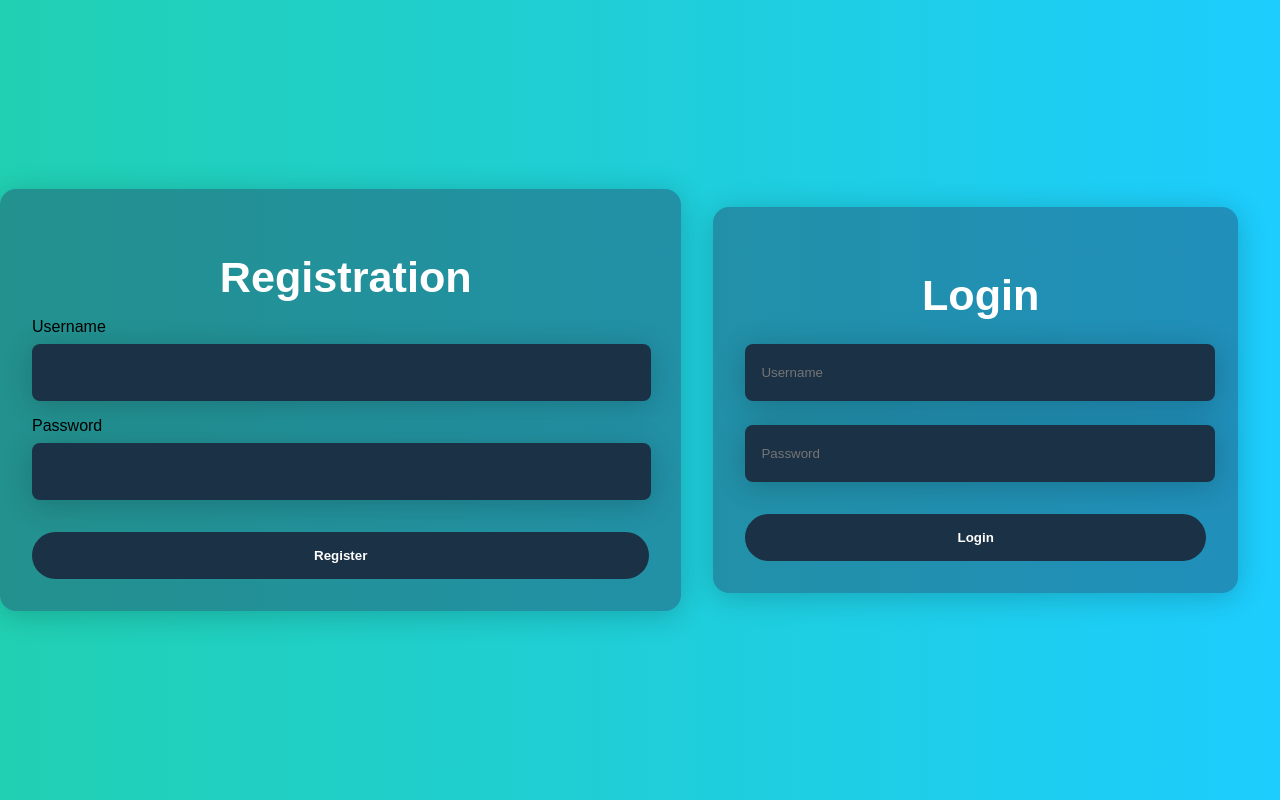
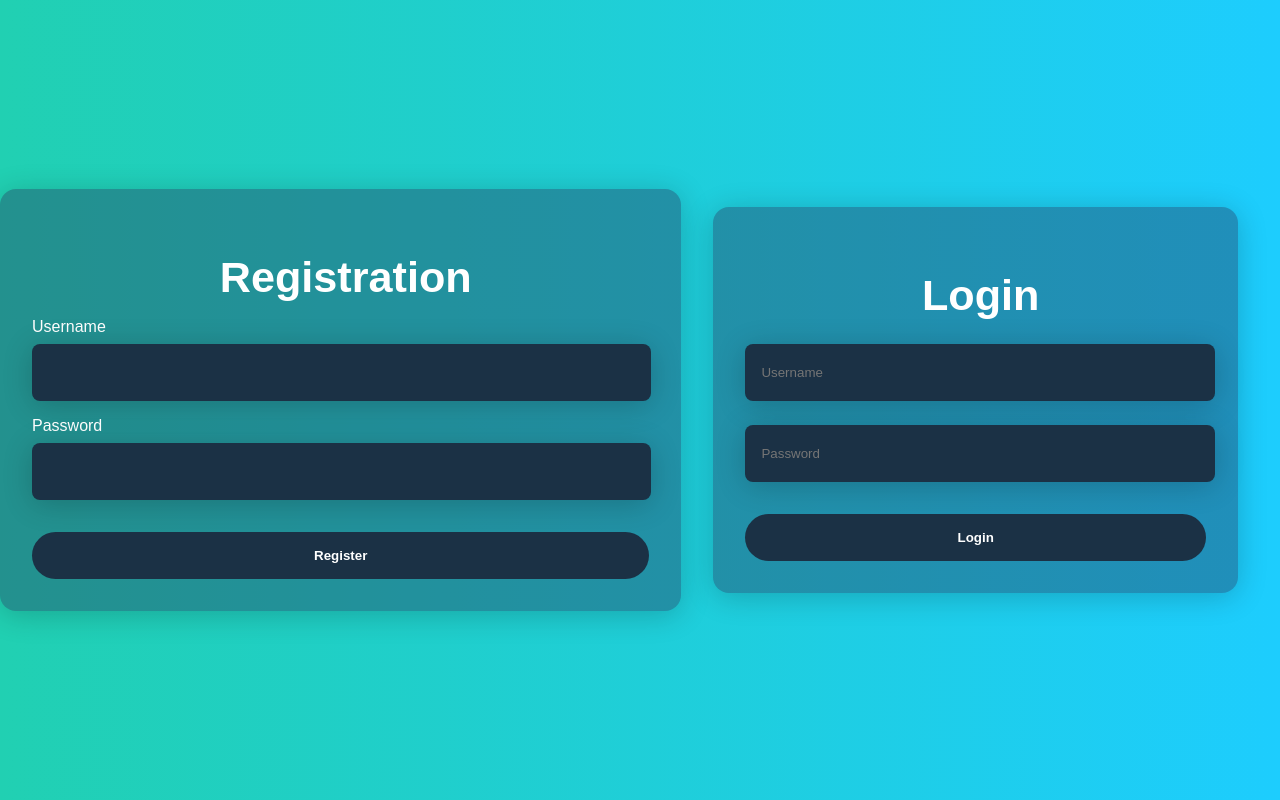
Before and after one commit to AyomideOladele/EasyCoinGrp63, a React (Vite) app in the folder client/: page / in a window 1280 px wide. Built offline with nearby package versions, Linux system fonts and the light colour scheme.

Commit message:
Final edits
Input text colouring, and navigation in login.jsx

```diff
--- a/client/src/components/login.jsx
+++ b/client/src/components/login.jsx
@@ -34,7 +34,7 @@
       if (response.data.message){
         setLoginStatus(response.data.message)
       } else{
-        navigate('../home');
+        navigate('../welcome');
       }
     });
 }
--- a/client/src/components/style/login.css
+++ b/client/src/components/style/login.css
@@ -27,6 +27,11 @@
   margin-bottom: 1rem;
 }
 
+.registration label,
+.login label {
+  color: white;
+}
+
 .registration input,
 .login input {
   width: 95%;
@@ -36,6 +41,7 @@
   border-radius: 0.5rem;
   background-color: #1B3145;
   box-shadow: 0 4px 30px rgba(0, 0, 0, 0.2);
+  color: white;
 }
 
 .registration button,
--- a/client/src/components/style/welcome.css
+++ b/client/src/components/style/welcome.css
@@ -146,6 +146,7 @@
   margin: 8px 0px 0px 0px;
   box-shadow: 0 4px 30px rgba(0, 0, 0, 0.2);
   border: none;
+  color: white;
 }
 
 .quickSend-button {
```
